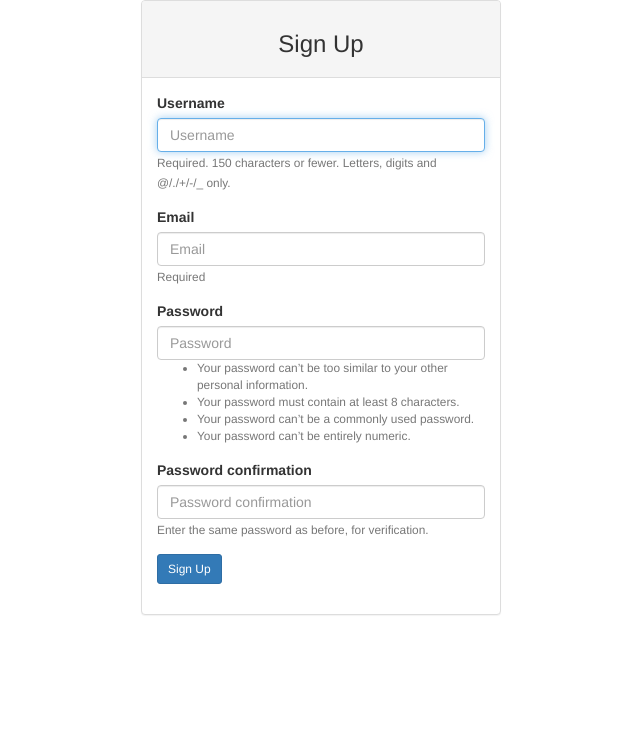
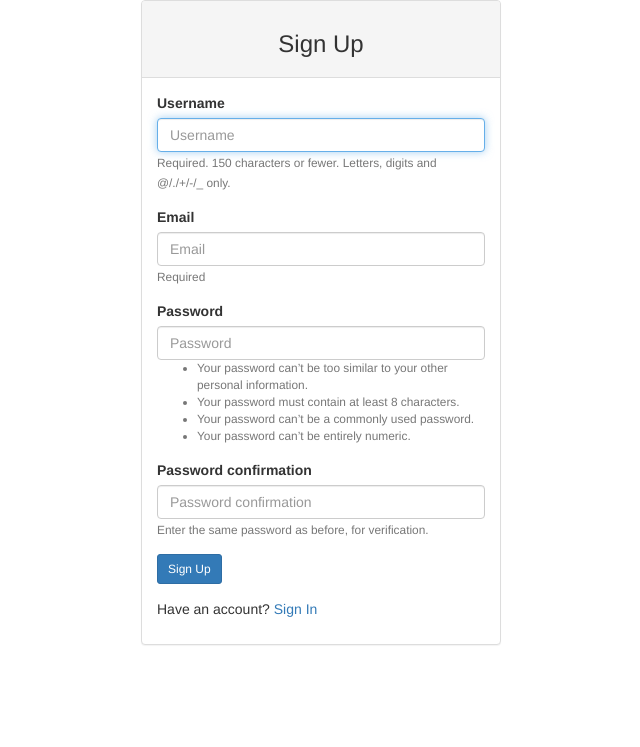
Before and after one commit to johnwanjema/instagram, a Django app: page / in a window 1280 px wide. Shown: the top 747 px of the page, without its empty margins (319-959 px from the left). Run offline with Django 3.2, Linux system fonts and the light colour scheme; some libraries are stand-ins or nearby versions.

Commit message:
adde droute to login if a user has ana account

```diff
--- a/ig/templates/registration/registration_form.html
+++ b/ig/templates/registration/registration_form.html
@@ -20,6 +20,7 @@
                         <div class="form-group">
                             <input type="submit" class="btn btn-primary btn-sm" value="Sign Up">
                         </div>
+                        <p>Have an account? <a href="/accounts/login/">Sign In</a></p>
                         <input type="hidden" name="next" value="{{next}}">
                     </form>
                 </div>
```
